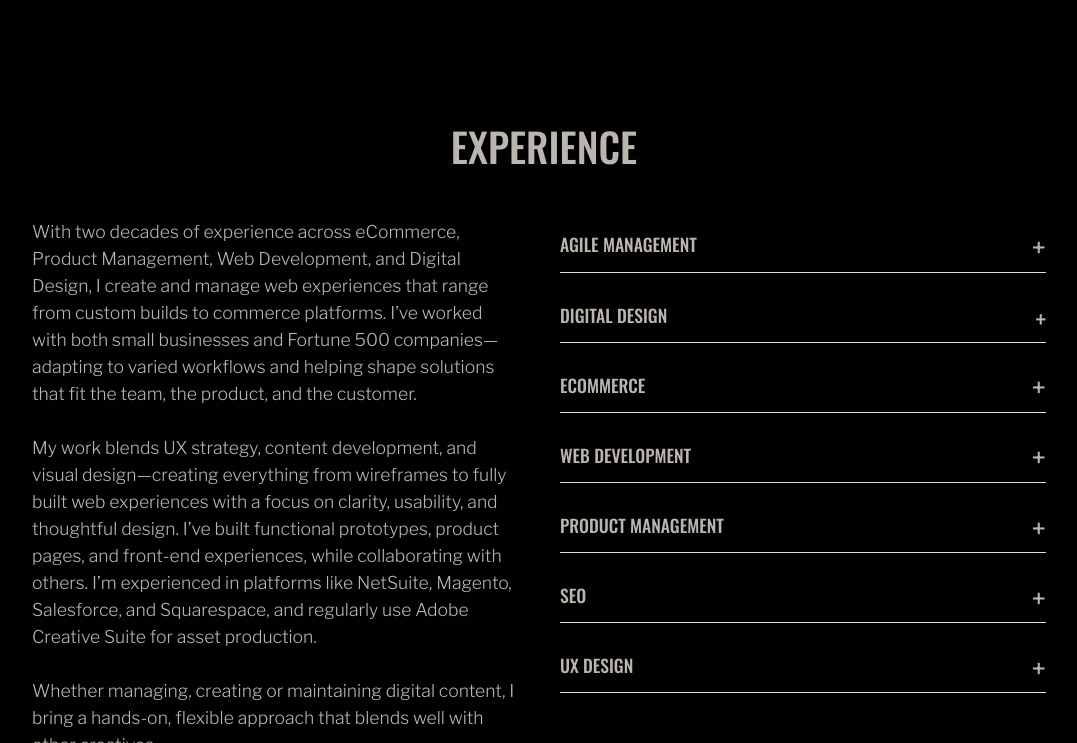
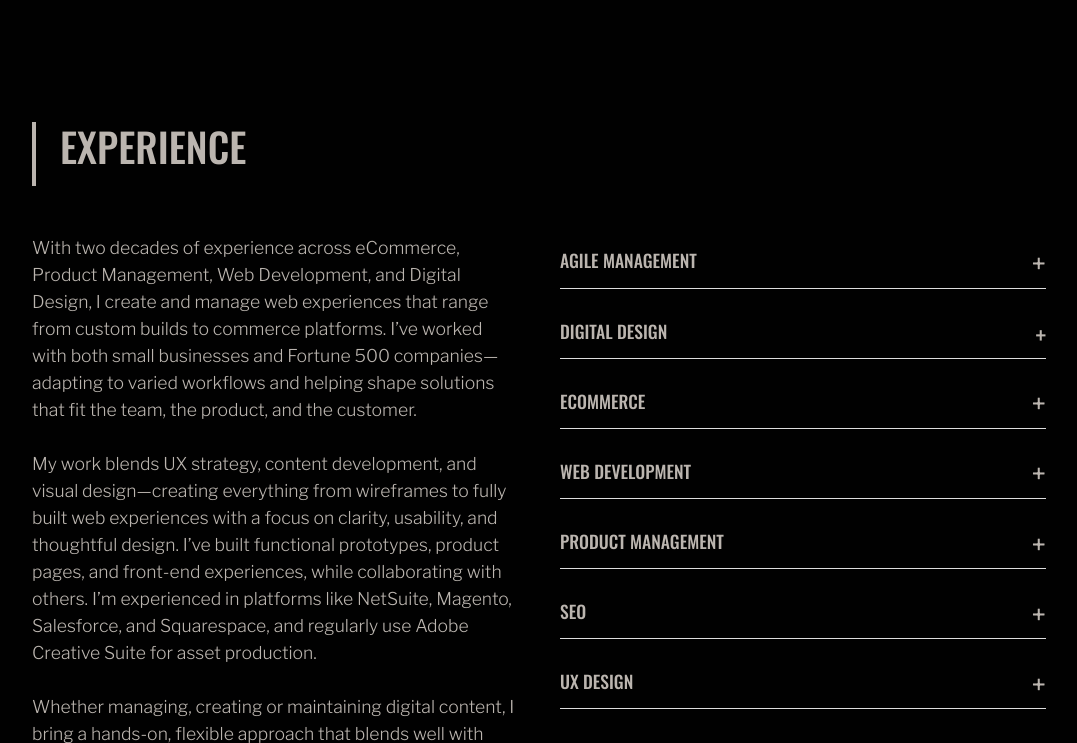
Before and after one commit to csumie/cu-dev-portfolio-v4, a plain HTML site: page index.html in a window 1280 px wide. Shown: the part 780-1523 px from the top of the page, without its empty margins (96-1173 px from the left). Drawn offline with nearby package versions, Linux system fonts and the light colour scheme.

Commit message:
HTML and CSS update

```diff
--- a/assets/css/styles.css
+++ b/assets/css/styles.css
@@ -263,10 +263,10 @@ img {
   padding: 4rem 0 2rem;
 }
 
-.section__title,
+/* .section__title,
 .section-subtitle {
   text-align: center;
-}
+} */
 
 .section__title--left {
   text-align: left;
@@ -585,6 +585,15 @@ img {
   z-index: var(--z-tootip);
   margin-bottom: 35%;
 }
+
+.home__data-two {
+  border-left: 4px solid var(--first-color-light);
+  color: var(--first-color-light);
+  padding-left: 1.5rem;
+  z-index: var(--z-tootip);
+  height: 8vh;
+}
+
 
 .home__name {
   font-size: var(--h1-font-size);
--- a/index.html
+++ b/index.html
@@ -80,7 +80,7 @@
 
       <!--===== ABOUT ME - UPDATED =====-->
       <section class="about-horizontal-timeline section bd-container" id="about">
-      <h3 class="section__title move fade-in">EXPERIENCE</h3>
+      <h3 class="home__data-two section__title move fade-in">EXPERIENCE</h3>
         <div class="about__exp-section">
             <div class="about__right-block">
             <p class="about-exp-desc move fade-in">
```
